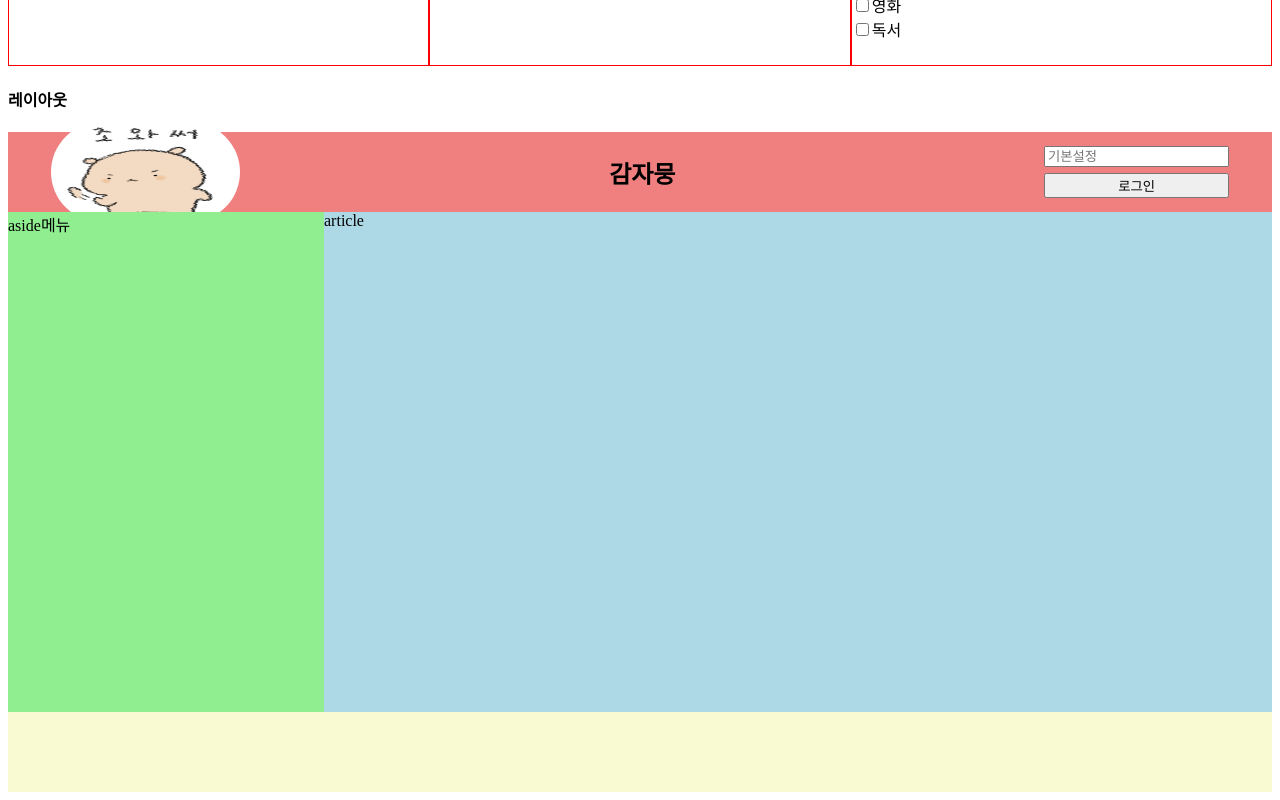
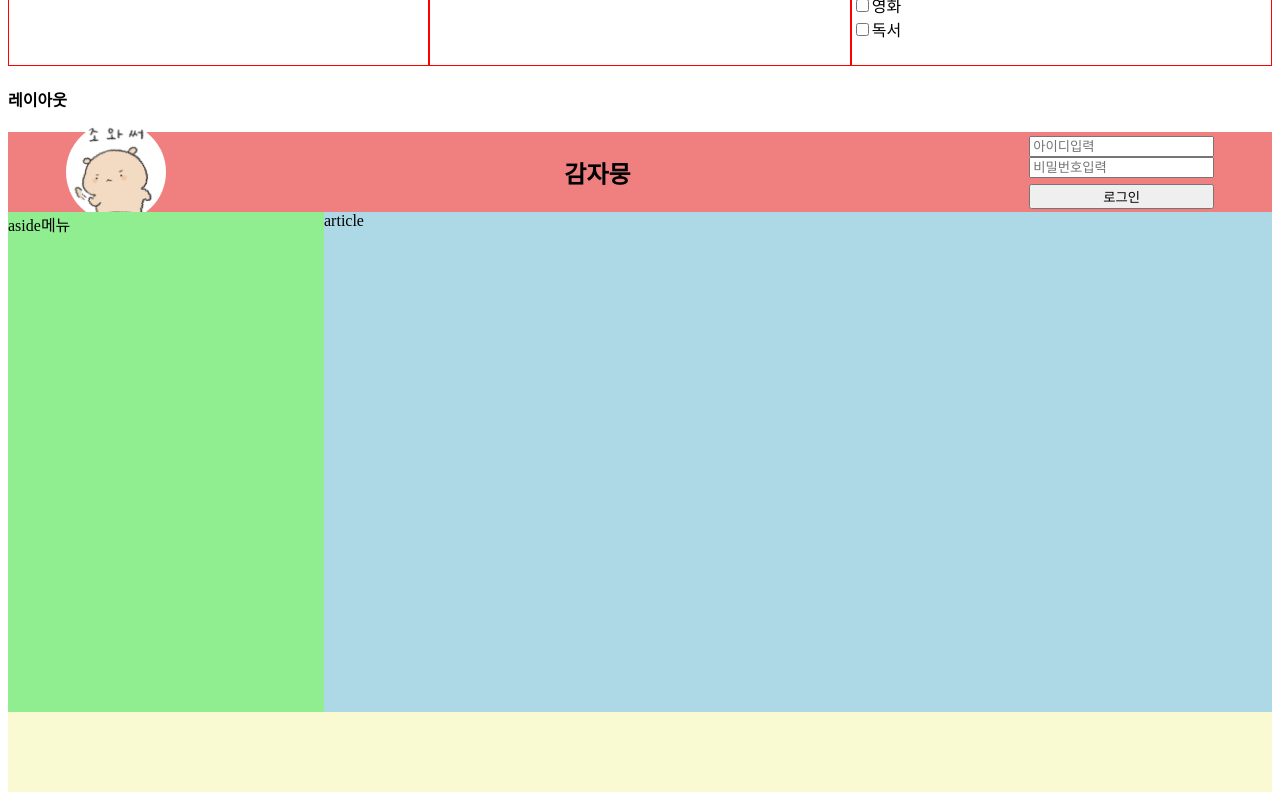
Before and after one commit to woogamjaa/vue, a Vue app in the folder vuework/npmtest/sfctest/: page / in a window 1280 px wide. Shown: the part 7140-7940 px from the top of the page. Built offline with nearby package versions, Linux system fonts and the light colour scheme.

Commit message:
Mylogo 로 바꾸기

```diff
--- a/vuework/npmtest/sfctest/src/components/06_슬룻이용/contentcompoent/HeaderComponent.vue
+++ b/vuework/npmtest/sfctest/src/components/06_슬룻이용/contentcompoent/HeaderComponent.vue
@@ -3,7 +3,7 @@
         <img :src="logo.src" alt="로고" :width="logo.width" :height="logo.height">
         <h2>{{title}}</h2>
         <div>
-            <InputMakeComponent :input="inputData" btntitle="로그인"/>
+            <InputMakeComponent :input="input" btntitle="로그인"/>
         </div>
     </div>
 
@@ -46,7 +46,6 @@ export default {
         align-items: center;
     }
     .header-container>img{
-        width:15%;
         border-radius: 50px;
     }
     .header-container>h2{
```
